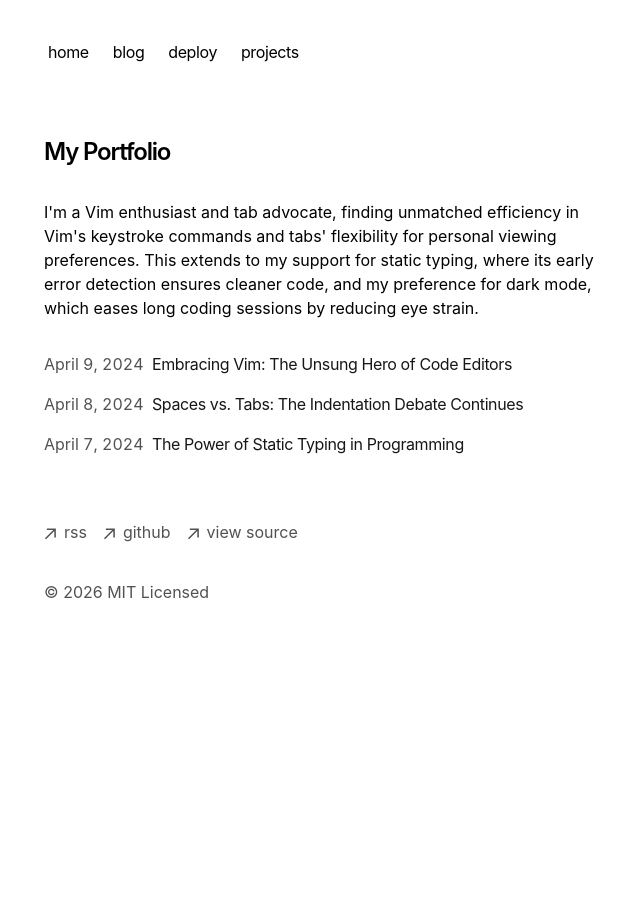
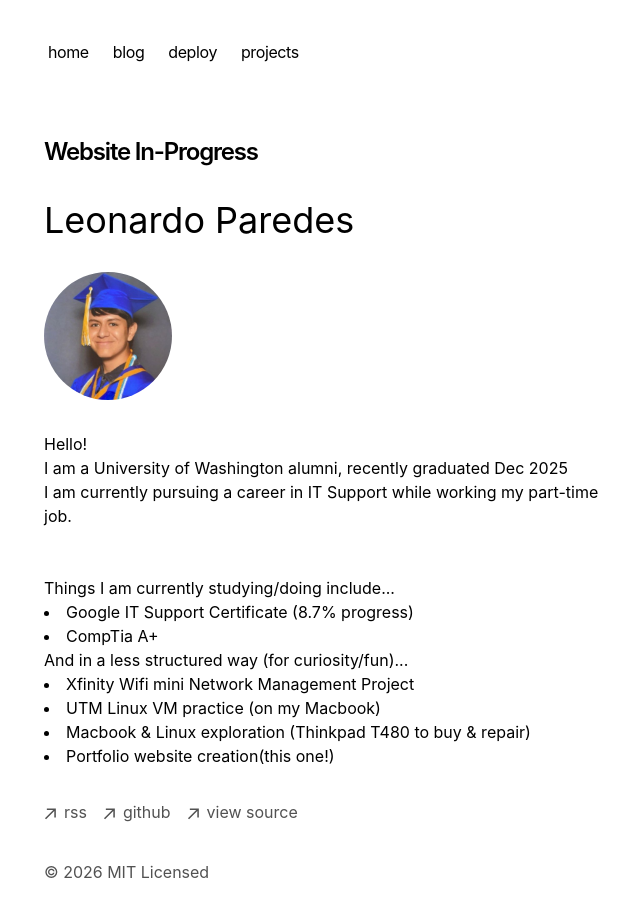
Before and after one commit to Leonshekre/leos-website, a Next.js app: page / in a window 1280 px wide. Shown: the top 916 px of the page, without its empty margins (308-948 px from the left). Before the commit the page ends 800 px from the top, so only its background shows below. Built offline with nearby package versions, Linux system fonts and the light colour scheme.

Commit message:
Added profile pic & simple introduction text to home page

```diff
--- a/app/page.tsx
+++ b/app/page.tsx
@@ -1,21 +1,42 @@
 import { BlogPosts } from 'app/components/posts'
+import Image from 'next/image'
+import profilePic from 'app/public/images/leo_highschool_grad_photo.jpeg'
 
 export default function Page() {
   return (
     <section>
       <h1 className="mb-8 text-2xl font-semibold tracking-tighter">
-        My Portfolio
+        Website In-Progress
       </h1>
-      <p className="mb-4">
-        {`I'm a Vim enthusiast and tab advocate, finding unmatched efficiency in
-        Vim's keystroke commands and tabs' flexibility for personal viewing
-        preferences. This extends to my support for static typing, where its
-        early error detection ensures cleaner code, and my preference for dark
-        mode, which eases long coding sessions by reducing eye strain.`}
-      </p>
-      <div className="my-8">
+      <p className="text-4xl">Leonardo Paredes</p>
+      <Image
+        src={profilePic}
+        alt="Picture of Leonardo Paredes"
+        className="my-8 w-32 h-32 rounded-full"
+      />
+      <div>
+        <p className="whitespace-pre-line">
+          Hello! <br></br>
+          I am a University of Washington alumni, recently graduated Dec 2025<br></br>
+          I am currently pursuing a career in IT Support while working my part-time job.<br></br>
+          <br></br>
+          <br></br>
+        </p>
+        <ul className="list-disc list-inside">
+          <p>Things I am currently studying/doing include...</p>
+          <li>Google IT Support Certificate (8.7% progress)</li>
+          <li>CompTia A+</li>
+          <p>And in a less structured way (for curiosity/fun)...</p>
+          <li>Xfinity Wifi mini Network Management Project</li>
+          <li>UTM Linux VM practice (on my Macbook)</li>
+          <li>Macbook & Linux exploration (Thinkpad T480 to buy & repair)</li>
+          <li>Portfolio website creation(this one!)</li>
+        </ul>
+      </div>
+
+      {/* <div className="my-8">
         <BlogPosts />
-      </div>
+      </div> */}
     </section>
   )
 }
```
Also changed, not shown: app/public/images/leo_highschool_grad_photo.jpeg (added).
